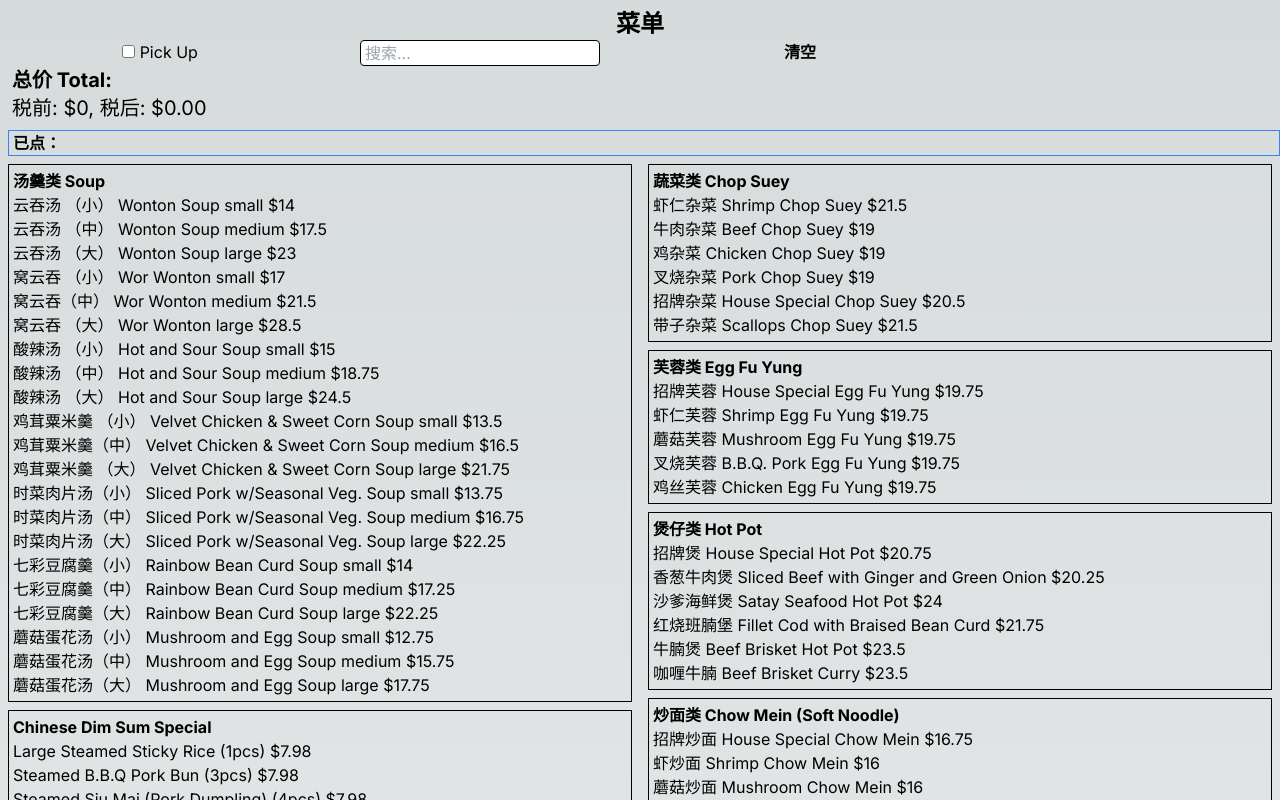
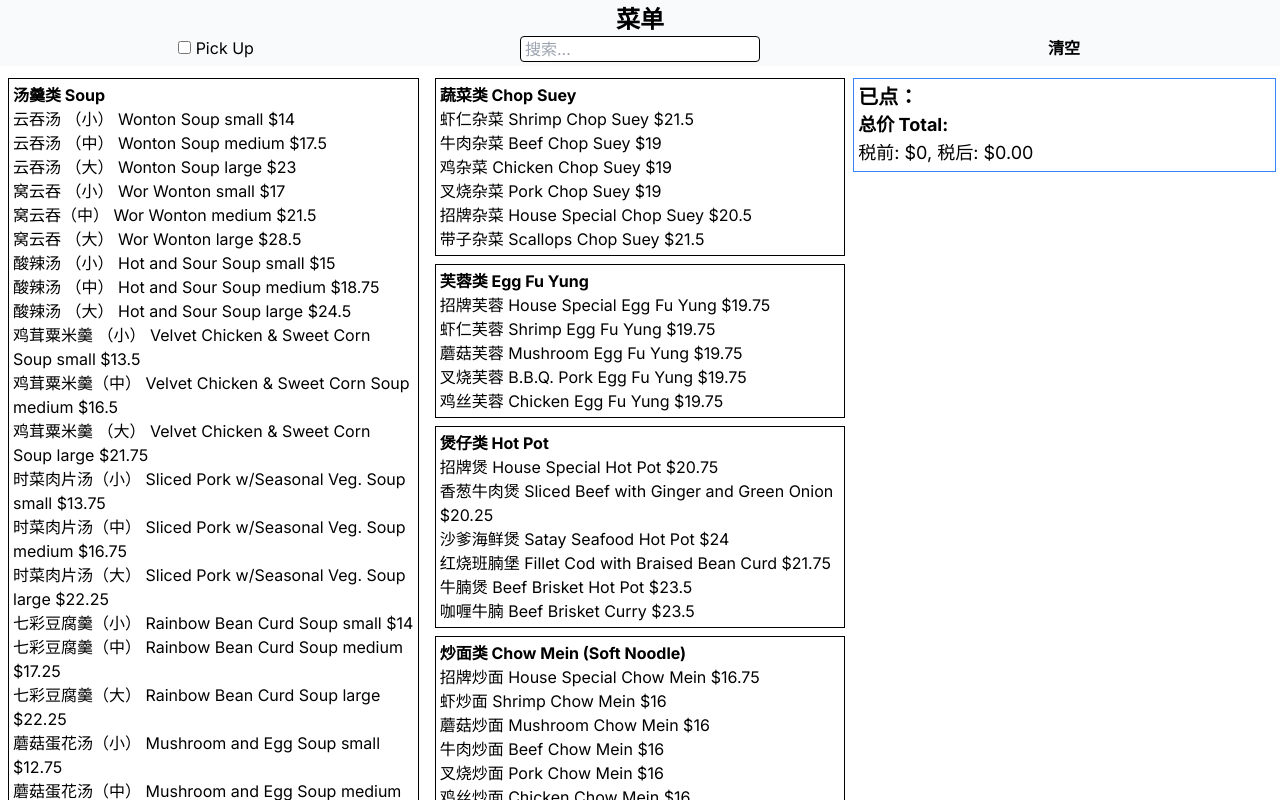
Before and after one commit to SarahQu/chinese-menu, a Next.js app: page / in a window 1280 px wide. Shown: the top 800 px of the page. Built offline with nearby package versions, Linux system fonts and the light colour scheme.

Commit message:
Fix position

```diff
--- a/app/globals.css
+++ b/app/globals.css
@@ -2,7 +2,7 @@
 @tailwind components;
 @tailwind utilities;
 
-:root {
+/* :root {
   --foreground-rgb: 0, 0, 0;
   --background-start-rgb: 214, 219, 220;
   --background-end-rgb: 255, 255, 255;
@@ -14,14 +14,14 @@
     --background-start-rgb: 0, 0, 0;
     --background-end-rgb: 0, 0, 0;
   }
-}
+}  */
 
 body {
-  color: rgb(var(--foreground-rgb));
+  /* color: rgb(var(--foreground-rgb));
   background: linear-gradient(
       to bottom,
       transparent,
       rgb(var(--background-end-rgb))
     )
-    rgb(var(--background-start-rgb));
+    rgb(var(--background-start-rgb)); */
 }
--- a/app/page.js
+++ b/app/page.js
@@ -17,7 +17,7 @@ const initialItem = MENU.reduce((allItems, curValue) => {
     ...allItems,
     ...curValue.items,
     'total': {desc: 'Total', desc_ch: '总价', price: 0},
-    'noDiscount': {desc: 'noDiscount', price: 0}
+    'noDiscount': {desc: 'noDiscount', desc_ch: '', price: 0}
   }
 }, {})
 
@@ -69,25 +69,39 @@ export default function Home() {
       <Head>
         <title>餐馆</title>
       </Head>
-      <h1 className="text-center text-2xl font-bold mt-2">菜单</h1>
+      <div className='fixed w-full bg-slate-50 p-1'>
+        <h1 className="text-center text-2xl font-bold">菜单</h1>
         <div class="flex text-center">
-        <div class="basis-1/4">
+          <div class="basis-1/3">
             <input type="checkbox" id="pickup" name="pickup" checked={pickUp} onChange={handleChangPickup}></input>
             <label htmlFor="pickup"> Pick Up</label>
           </div>
-        <div class="basis-1/4">
+          <div class="basis-1/3">
             <Search allItems={item} onClickSearchResult={handleIncreaseItem}></Search>
           </div>
-        <div class="basis-1/4">
+          <div class="basis-1/3">
             <span class="cursor-pointer font-bold" onClick={handleClear}>清空</span>
+          </div>
         </div>
       </div>
 
 
-      <h2 class="text-xl font-bold pl-3">总价 Total: </h2>
-      <h2 class="text-xl pl-3">{getPrice(Number(item['total'].price), Number(item['noDiscount'].price), pickUp)}</h2>
-      <div class="border-[1px] border-blue-500 border-solid pl-1 ml-2 mt-2">
-        <p class="font-bold ">已点：</p>
+
+      <div className="flex flex-wrap-reverse pt-[70px]">
+          <div className="basis-1/3 order-1">
+            {MENU.slice(0, Math.ceil(MENU.length / 2)).map((category) => {
+              return <Category key={category.cat_name} category={category} onIncreaseItem={handleIncreaseItem}> </Category>
+            })}
+          </div>
+          <div className="basis-1/3 order-2">
+            {MENU.slice(Math.ceil(MENU.length / 2)).map((category) => {
+              return <Category key={category.cat_name} category={category} onIncreaseItem={handleIncreaseItem}> </Category>
+            })}
+          </div>
+
+          <div class="basis-1/3 order-3">
+            <div class="fixed w-[33%] border-[1px] border-blue-500 border-solid p-1 mt-2">
+              <p className="text-xl font-bold break-all">已点：</p>
               {
                 Object.entries(item).filter(([k, v])=> {return v.quantity > 0 && k != 'total'}).map(([k, v]) =>
                   <p key={k}>{v.desc_ch} {v.desc} ${v.price}
@@ -97,18 +111,9 @@ export default function Home() {
                   </p>
                 )
               }
+              <p class="text-lg font-bold">总价 Total: </p>
+              <p class="text-lg">{getPrice(Number(item['total'].price), Number(item['noDiscount'].price), pickUp)}</p>
             </div>
-
-      <div class="flex">
-          <div class="basis-1/2">
-            {MENU.slice(0, Math.ceil(MENU.length / 2)).map((category) => {
-              return <Category key={category.cat_name} category={category} onIncreaseItem={handleIncreaseItem}> </Category>
-            })}
-          </div>
-          <div class="basis-1/2">
-            {MENU.slice(Math.ceil(MENU.length / 2)).map((category) => {
-              return <Category key={category.cat_name} category={category} onIncreaseItem={handleIncreaseItem}> </Category>
-            })}
           </div>
       </div>
     </>
--- a/app/search.js
+++ b/app/search.js
@@ -37,7 +37,7 @@ export default function Search({allItems, onClickSearchResult}) {
                 placeholder="搜索...">
             </input>
             {searchResults.length > 0 && (
-                <ul class="absolute z-20 bg-white">
+                <ul class="absolute z-20 bg-slate-50 w-1/3">
                     {searchResults.map(([name, value])=> {
                         return (
                             <li
```
Lines whose indentation alone changed are shown as unchanged.
